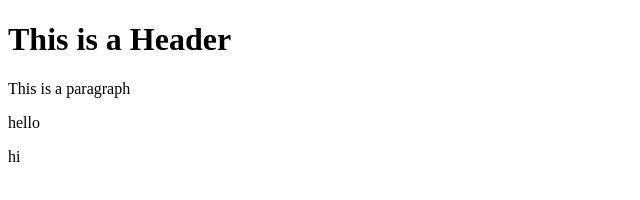
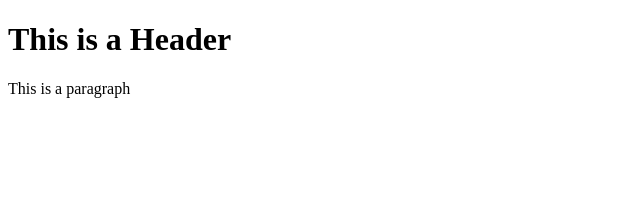
Before and after one commit to HamsOuida/git-test, a website: page index.html in a window 1280 px wide. Shown: the full height of the page, 0-640 px from the left. Drawn offline with Linux system fonts and the light colour scheme.

Commit message:
fourth commit

```diff
--- a/index.html
+++ b/index.html
@@ -8,8 +8,7 @@
 
      	<h1>This is a Header</h1>
      	<p>This is a paragraph</p>
-     	<p>hello</p>
-     	<p>hi</p>
+
     </body>
 
 </html>
```
Also changed, not shown: package.json (added, +20 -0 lines), 1 other file.
